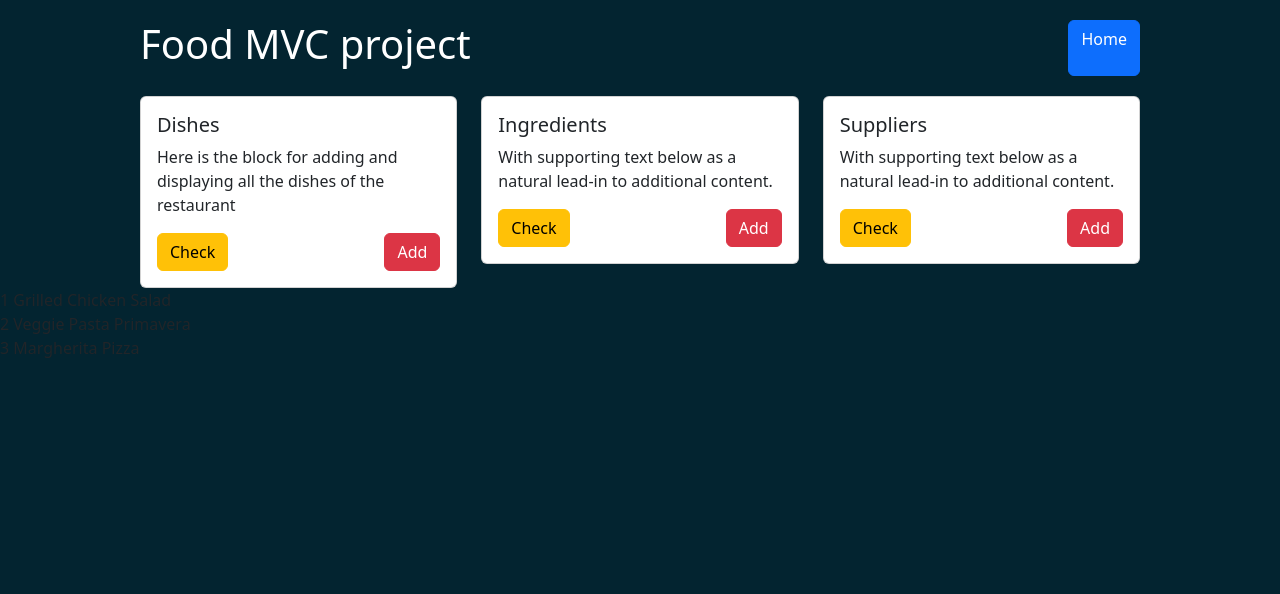
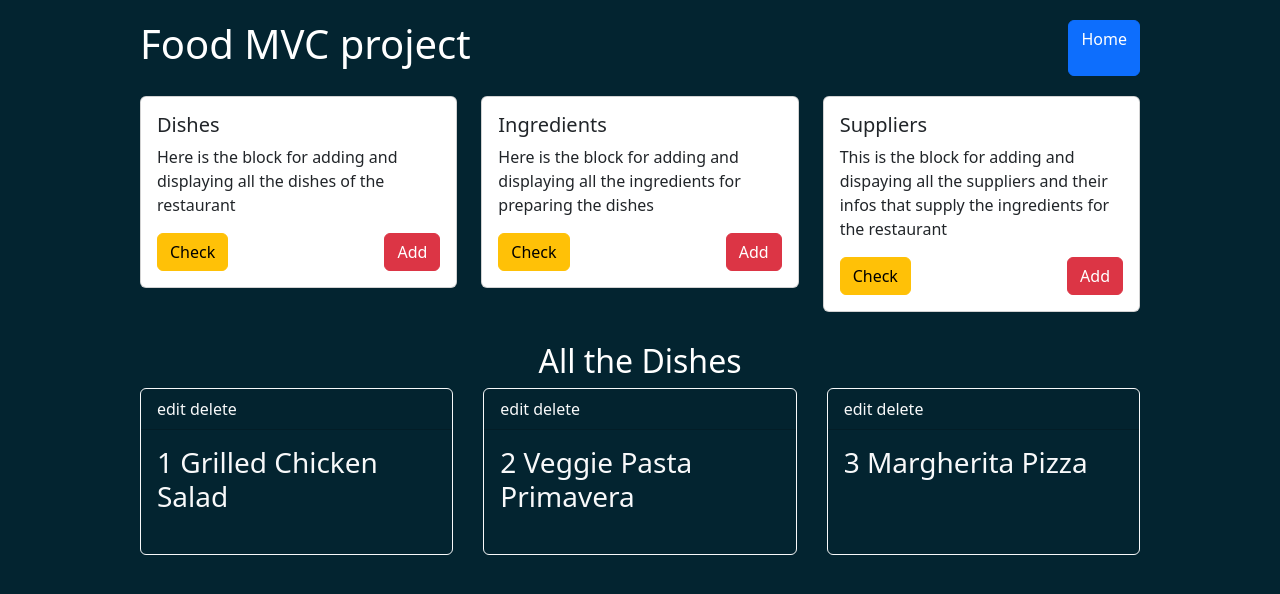
Before and after one commit to chouenne/block3-adv-web, a PHP site: page /project/project-1/mvc-food/index.php?page=dishes in a window 1280 px wide. Shown: the top 594 px of the page. Run offline with PHP 8.4, Linux system fonts and the light colour scheme; data comes from the database, SQL or seed files in the repository; data that the repository does not hold is empty.

Commit message:
update the folder mvcfood of the project1

```diff
--- a/project/project-1/mvc-food/controllers/controller.php
+++ b/project/project-1/mvc-food/controllers/controller.php
@@ -90,9 +90,7 @@ $controller = new Controller($connection);
 // }
 $controller->showNav();
 
-if (isset($_POST['submit'])) {
-  $controller->add();
-} elseif (isset($_POST['submitIngredient'])) {
+if (isset($_POST['submitIngredient'])) {
   $controller->addIngredient();
 }
 
--- a/project/project-1/mvc-food/css/style.css
+++ b/project/project-1/mvc-food/css/style.css
@@ -25,3 +25,9 @@ label {
 .container {
   max-width: 80%;
 }
+
+.presentcards {
+  display: grid;
+  grid-template-columns: repeat(3, 1fr);
+  gap: 30px;
+}
--- a/project/project-1/mvc-food/views/home.php
+++ b/project/project-1/mvc-food/views/home.php
@@ -1,10 +1,30 @@
+<h2>All the Dishes</h2>
+
+<div class="container">
+  <div class="presentcards">
     <?php
 
     if ($dishes) {
       foreach ($dishes as $dish) {
-    echo $dish['dishID'] . ' ' . $dish['dishName'] . ' ' . $dish['dishDescription'] . '<br>';
+        echo "
+
+      <div class='card border-light text-light bg-transparent mb-3  h-100'>
+  <div class='card-header'>edit delete</div>
+   <div class='card-body text-light'>
+   <h3 class='card-title'>" . $dish['dishID'] . ' ' . $dish['dishName'] . "</h3>
+    <p class='card-text'>" . $dish['dishDescription'] . "</p>
+ </div>
+ </div>
+      ";
+        // var_dump($dishes);
+
+
+        // echo $dish['dishID'] . ' ' . $dish['dishName'] . ' ' . $dish['dishDescription'] . '<br>';
       }
     } else {
       echo 'No dish found';
     }
     ?>
+  </div>
+
+</div>
--- a/project/project-1/mvc-food/views/nav.php
+++ b/project/project-1/mvc-food/views/nav.php
@@ -1,5 +1,5 @@
 <div pt-5>
-  <div class="container mx-auto">
+  <div class="container">
     <div class="d-flex justify-content-between" style="margin: 20px 0">
       <h1>Food MVC project</h1>
       <a href="?" class="btn btn-primary  ">Home</a>
@@ -28,7 +28,8 @@
         <div class="card">
           <div class="card-body">
             <h5 class="card-title">Ingredients</h5>
-            <p class="card-text">With supporting text below as a natural lead-in to additional content.</p>
+            <p class="card-text">Here is the block for adding and displaying all the ingredients for preparing the
+              dishes</p>
             <div class="d-flex justify-content-between">
               <a href="?page=ingredients" class="btn btn-warning">Check</a>
               <a href="?page=addingredient" class="btn btn-danger">Add</a>
@@ -41,7 +42,8 @@
         <div class="card">
           <div class="card-body">
             <h5 class="card-title">Suppliers</h5>
-            <p class="card-text">With supporting text below as a natural lead-in to additional content.</p>
+            <p class="card-text">This is the block for adding and dispaying all the suppliers and their infos that
+              supply the ingredients for the restaurant</p>
             <div class="d-flex justify-content-between">
               <a href="?page=suppliers" class="btn btn-warning">Check</a>
               <a href="?page=addsupplier" class="btn btn-danger">Add</a>
```
Also changed, not shown: project/project-1/mvc-food/views/form.php (+10 -4 lines). Lines whose indentation alone changed are shown as unchanged.
